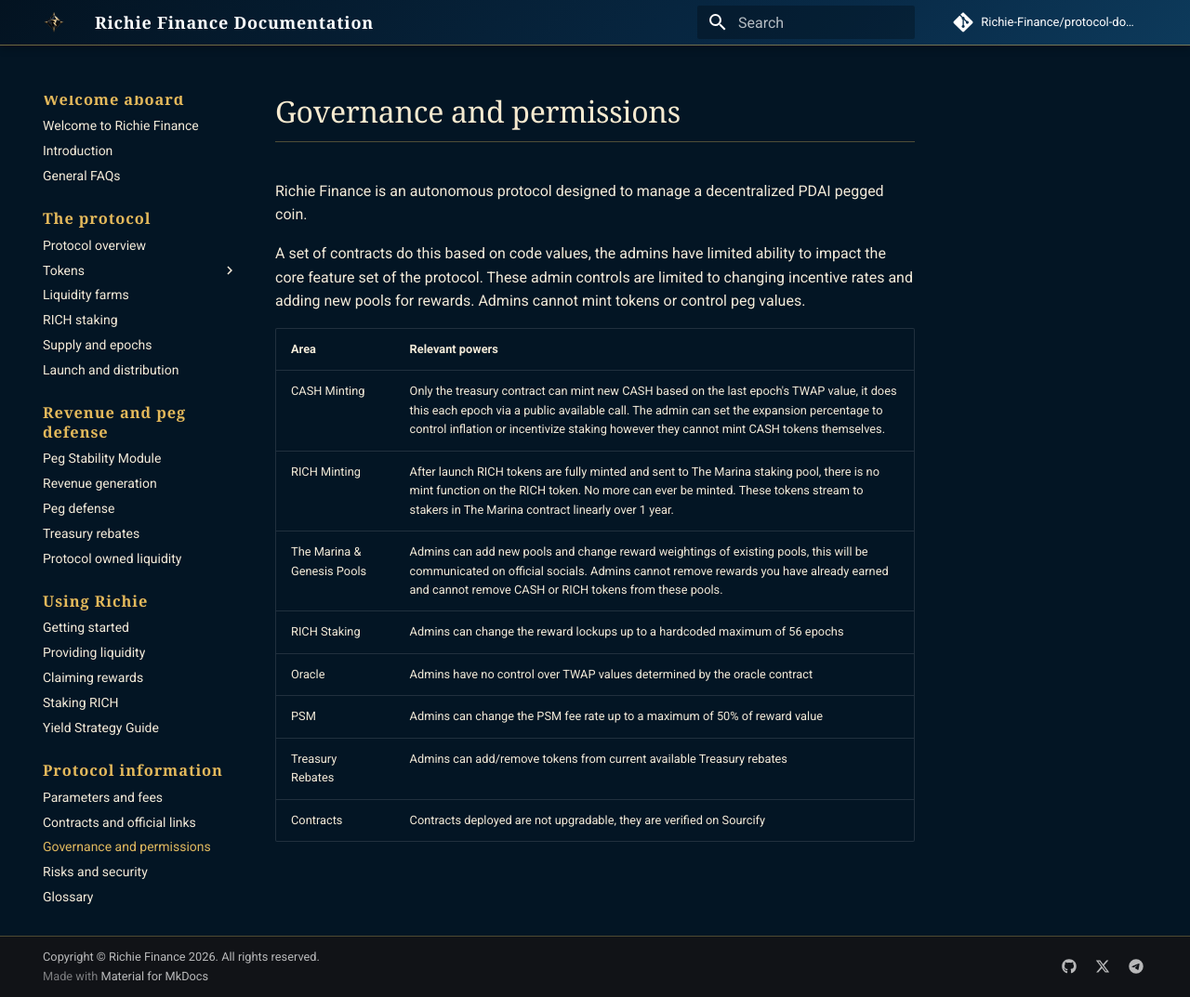
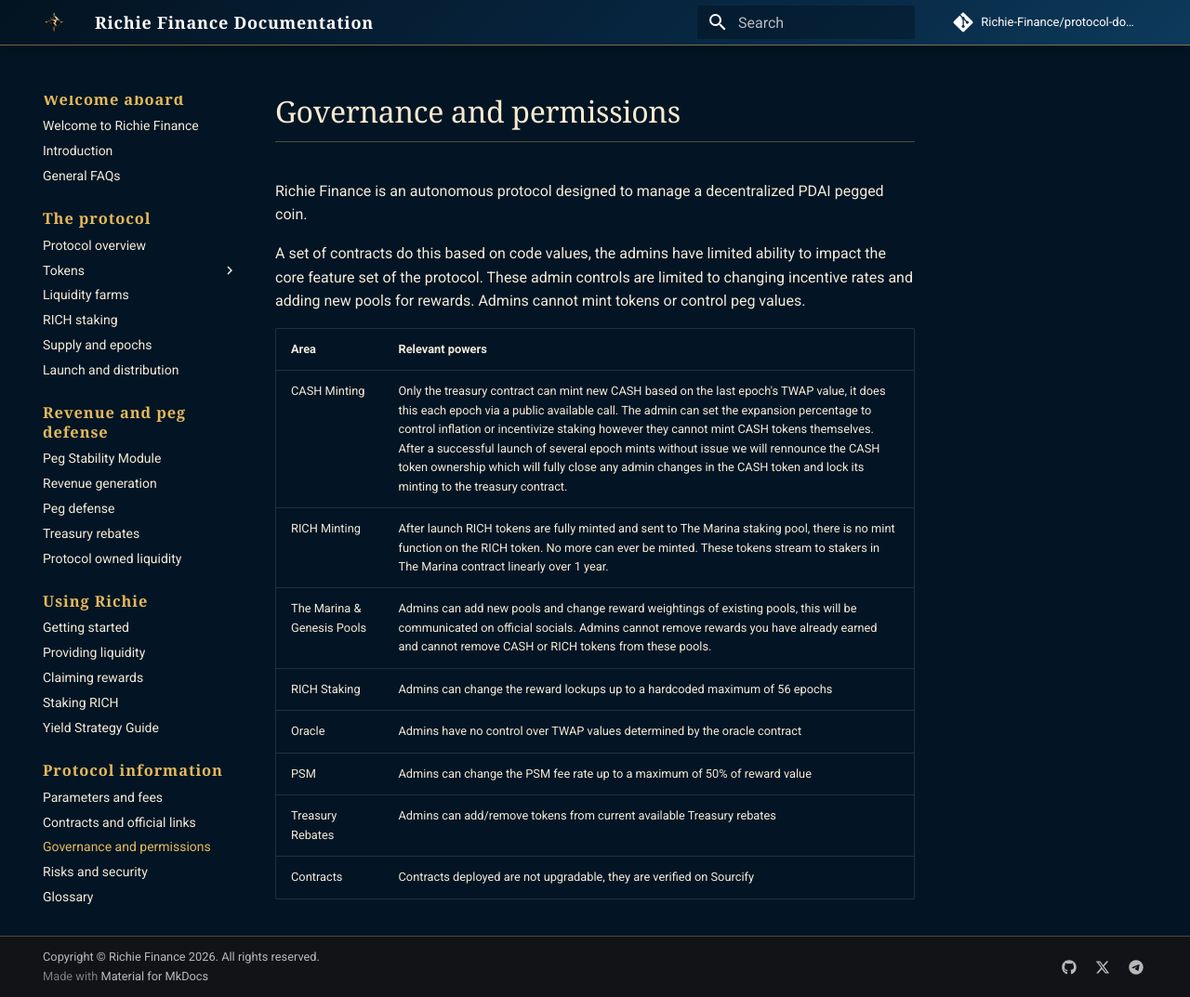
Before and after one commit to Richie-Finance/protocol-documentation, an MkDocs documentation site: the page built from docs/information/governance-and-permissions.md, in a window 1280 px wide and 1073 px high. Shown: the whole window at 93% size. Built offline with MkDocs 1.6.1 and Material for MkDocs 9.7.7, drawn with Linux system fonts in a browser that asks for light colours; comment, search, counter and statistics services are not loaded.

Commit message:
update minting

```diff
--- a/docs/information/governance-and-permissions.md
+++ b/docs/information/governance-and-permissions.md
@@ -6,7 +6,7 @@ A set of contracts do this based on code values, the admins have limited ability
 
 | Area | Relevant powers |
 | --- | --- |
-| CASH Minting | Only the treasury contract can mint new CASH based on the last epoch's TWAP value, it does this each epoch via a public available call. The admin can set the expansion percentage to control inflation or incentivize staking however they cannot mint CASH tokens themselves. |
+| CASH Minting | Only the treasury contract can mint new CASH based on the last epoch's TWAP value, it does this each epoch via a public available call. The admin can set the expansion percentage to control inflation or incentivize staking however they cannot mint CASH tokens themselves. After a successful launch of several epoch mints without issue we will rennounce the CASH token ownership which will fully close any admin changes in the CASH token and lock its minting to the treasury contract. |
 | RICH Minting | After launch RICH tokens are fully minted and sent to The Marina staking pool, there is no mint function on the RICH token. No more can ever be minted. These tokens stream to stakers in The Marina contract linearly over 1 year. |
 | The Marina & Genesis Pools | Admins can add new pools and change reward weightings of existing pools, this will be communicated on official socials. Admins cannot remove rewards you have already earned and cannot remove CASH or RICH tokens from these pools. |
 | RICH Staking | Admins can change the reward lockups up to a hardcoded maximum of 56 epochs |
```
